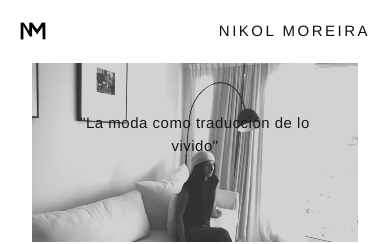
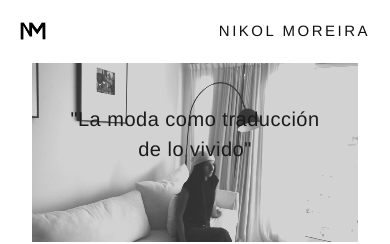
Before and after one commit to jjoacopz/Web-Nikol-Moreira, a React (Vite) app: page / in a window 390 px wide. Shown: the top 244 px of the page. Built offline with nearby package versions, Linux system fonts and the light colour scheme.

Commit message:
Increase hero quote font size to match reference

```diff
--- a/src/App.css
+++ b/src/App.css
@@ -57,7 +57,7 @@
   top: 40%;
   left: 50%;
   transform: translate(-50%, -50%);
-  font-size: 18px;
+  font-size: 32px;
   letter-spacing: 0.5px;
   color: #1a1a1a;
   text-align: center;
@@ -68,7 +68,7 @@
   .hero-quote {
     white-space: normal;
     width: 80%;
-    font-size: 15px;
+    font-size: 20px;
   }
 }
 
```
